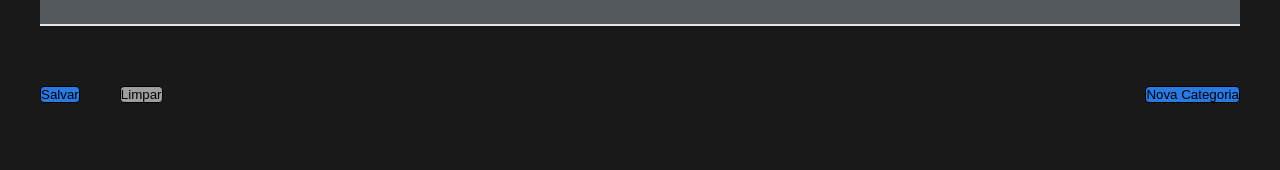
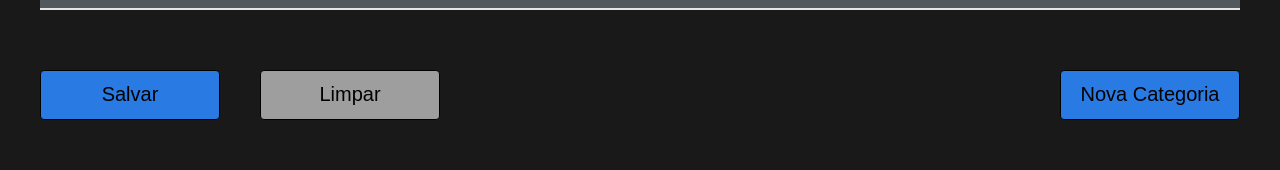
Before and after one commit to V-Carvalho/Alura-FLix, a React (Vite) app: page /newvideo in a window 1280 px wide. Shown: the part 707-877 px from the top of the page. Built offline with nearby package versions, Linux system fonts and the light colour scheme; no server answers; the database is empty.

Commit message:
Refatoração do componente Button

```diff
--- a/src/components/Form/Form.jsx
+++ b/src/components/Form/Form.jsx
@@ -104,11 +104,19 @@ const Form = ({ optionsDropdownList, formReturn }) => {
       <ContainerButtonsForm>
         <ContainerButtonSaveClear>
           <Button
+            height="50px"
+            width="180px"
+            fontSize="20px"
             title="Salvar"
+            titleColor="#000000"
             backgroundColor="#2A7AE4"
           />
           <Button
+            height="50px"
+            width="180px"
+            fontSize="20px"
             title="Limpar"
+            titleColor="#000000"
             backgroundColor="#9E9E9E"
             action={(event) => {
               event.preventDefault();
@@ -119,8 +127,12 @@ const Form = ({ optionsDropdownList, formReturn }) => {
 
         <Link to="/newcategory">
           <Button
-          title="Nova Categoria"
-          backgroundColor="#2A7AE4"
+            height="50px"
+            width="180px"
+            fontSize="20px"
+            title="Nova Categoria"
+            titleColor="#000000"
+            backgroundColor="#2A7AE4"
           />
         </Link>
       </ContainerButtonsForm>
```
